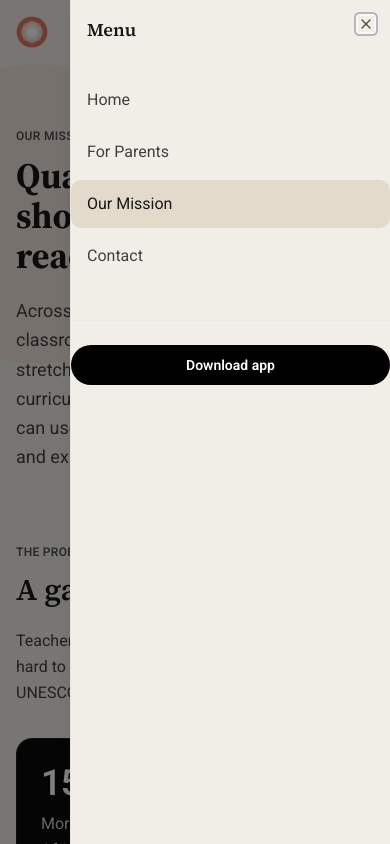
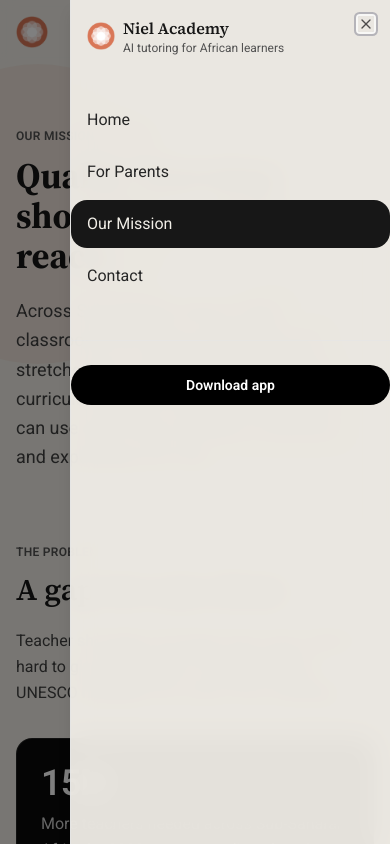
Before and after one commit to othnielche/niel-academy-landing, a React (Vite) app: page /about in a window 390 px wide. Both pictures are taken after a click on the button 354 px from the left and 32 px from the top of the page. Shown: the top 844 px of the page. Built offline with nearby package versions, Linux system fonts and the light colour scheme.

Commit message:
Enhance Header component with logo and updated styling; adjust About page to use founder's work email

```diff
--- a/src/components/layout/Header.tsx
+++ b/src/components/layout/Header.tsx
@@ -87,12 +87,31 @@ export function Header() {
                   <MenuIcon size={20} className="text-neutral-700" />
                 </Button>
               </SheetTrigger>
-              <SheetContent side="right" className="w-80 bg-brand-background">
+              <SheetContent
+                side="right"
+                className="w-80 bg-brand-background/95 backdrop-blur-md border-l border-neutral-200/80 flex flex-col"
+              >
                 <SheetHeader className="pb-4">
-                  <SheetTitle className="text-left text-lg text-neutral-900">Menu</SheetTitle>
+                  <div className="flex items-center justify-between">
+                    <div className="flex items-center gap-2">
+                      <img
+                        src="/images/logo.png"
+                        alt="Niel Academy logo"
+                        className="size-7 rounded-lg"
+                      />
+                      <div className="leading-tight">
+                        <SheetTitle className="text-base text-neutral-900">
+                          Niel Academy
+                        </SheetTitle>
+                        <p className="text-xs text-neutral-600">
+                          AI tutoring for African learners
+                        </p>
+                      </div>
+                    </div>
+                  </div>
                 </SheetHeader>
 
-                <nav className="flex flex-col gap-1">
+                <nav className="flex flex-col gap-1 mt-2">
                   {navItems.map((item) => {
                     const active = location.pathname === item.path;
                     return (
@@ -100,8 +119,10 @@ export function Header() {
                         key={item.path}
                         to={item.path}
                         className={[
-                          "rounded-xl px-4 py-3 text-base transition-colors",
-                          active ? "bg-brand-card text-neutral-900" : "text-neutral-700 hover:bg-brand-card/60",
+                          "rounded-2xl px-4 py-3 text-base transition-colors flex items-center",
+                          active
+                            ? "bg-neutral-900 text-brand-background"
+                            : "text-neutral-800 hover:bg-neutral-900/5",
                         ].join(" ")}
                       >
                         {item.label}
--- a/src/pages/About.tsx
+++ b/src/pages/About.tsx
@@ -79,7 +79,7 @@ export function About() {
           <div className="lg:col-span-4">
             <div className="text-xl text-neutral-900">Othniel Che</div>
             <div className="mt-1 text-sm text-brand-primary font-semibold">Founder & Software Engineer</div>
-            <a href={`mailto:${site.emails.founderPersonal}`} className="mt-4 inline-flex text-sm text-neutral-700 hover:text-neutral-900 hover:underline transition-colors">
+            <a href={`mailto:${site.emails.founderWork}`} className="mt-4 inline-flex text-sm text-neutral-700 hover:text-neutral-900 hover:underline transition-colors">
               {site.emails.founderWork}
             </a>
           </div>
```
